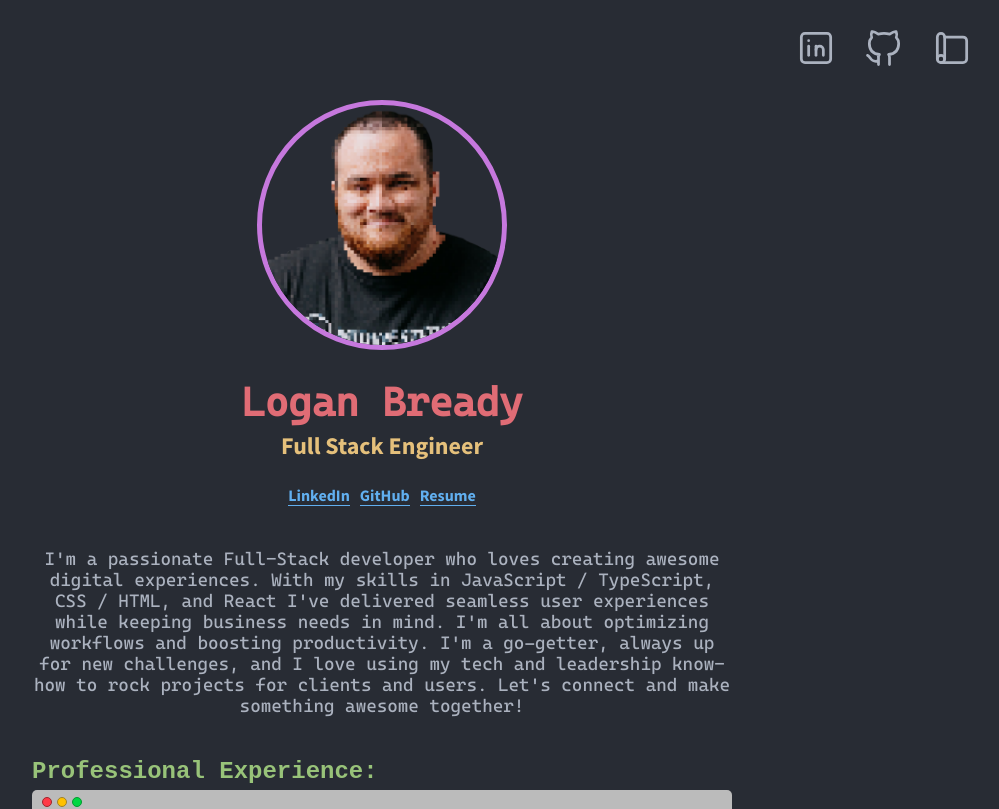
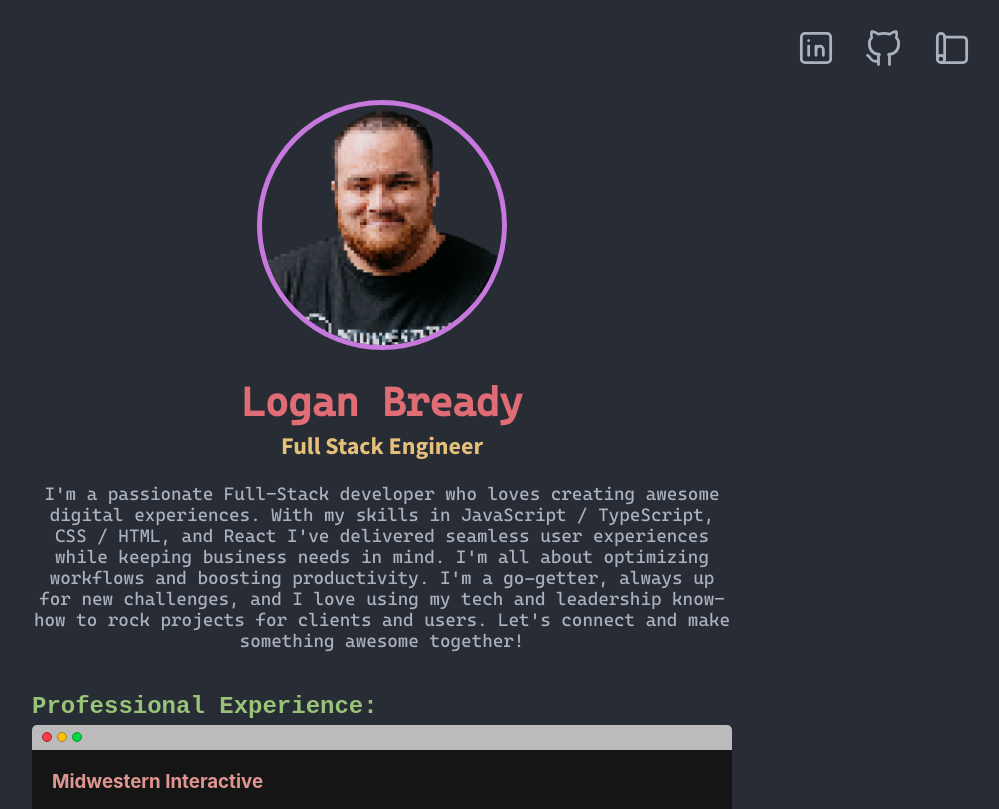
Before and after one commit to LoganBready/my-site, a Next.js app: page / in a window 1280 px wide. Shown: the top 809 px of the page, without its empty margins (258-1257 px from the left). Built offline with nearby package versions, Linux system fonts and the light colour scheme.

Commit message:
spacing fix

```diff
--- a/src/components/About/About.module.scss
+++ b/src/components/About/About.module.scss
@@ -45,6 +45,7 @@
     font-size: 1.5rem;
     color: #e5c07b;
     margin-top: 5px;
+    margin-bottom: 0;
   }
 }
 
@@ -64,7 +65,7 @@
     color: #abb2bf;
     font-size: 18px;
     font-family: 'cascadia', monospace;
-    margin-top: 42px;
+    margin-top: 22px;
 
     @media (max-width: 500px) {
       font-size: 16px;
--- a/src/components/About/index.tsx
+++ b/src/components/About/index.tsx
@@ -22,9 +22,6 @@ export const About = () => {
         <h1 className={styles.heading}>Logan Bready</h1>
         <h3 className={styles.title}>Full Stack Engineer</h3>
       </div>
-      <div className={styles.linksContainer}>
-        <Links linksData={linksData} />
-      </div>
       <div className={styles.aboutMe}>
         <p>
           I&apos;m a passionate Full-Stack developer who loves creating awesome
```
Also changed, not shown: src/pages/index.tsx (+7 -7 lines).
